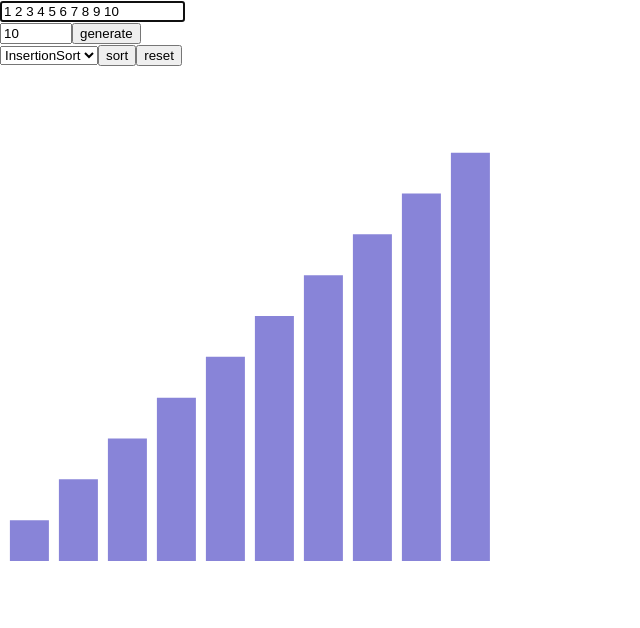
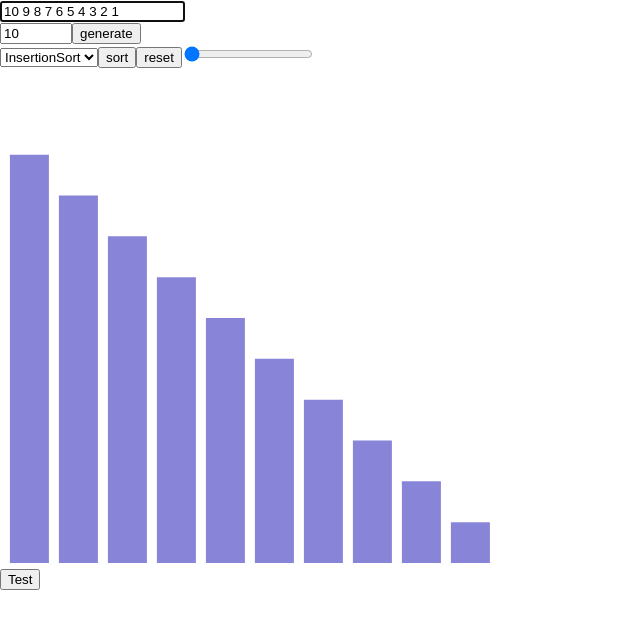
Before and after one commit to seajunk/sorting-algo-visualizer, a React (Create React App) app: page / in a window 1280 px wide. Shown: the top 628 px of the page, without its empty margins (0-640 px from the left). Built offline with nearby package versions, Linux system fonts and the light colour scheme.

Commit message:
added more stuff

```diff
--- a/src/components/Experimental.js
+++ b/src/components/Experimental.js
@@ -5,12 +5,13 @@ import mergeSort from "../algorithms/mergeSort";
 import Graph from './Graph'
 
 const Experimental = () => {
-    const [userInput, setUserInput] = useState('1 2 3 4 5 6 7 8 9 10')
+    const [userInput, setUserInput] = useState('10 9 8 7 6 5 4 3 2 1')
     const [arr, setArr] = useState([]);
     const [number, setNumber] = useState(10);
     const [intervalId, setIntervalId] = useState(null);
     const [button, setButton] = useState('sort')
     const [func, setFunc] = useState(() => insertionSort)
+    const [slide, setSlide] = useState(0)
 
     let dict = new Object();
     dict['1'] = insertionSort;
@@ -104,10 +105,17 @@ const Experimental = () => {
     }
 
 
+    const handleSlide = (event) => {
+        clearInterval(intervalId)
+        setButton('sort')
+        var temp = Math.floor((func(userInput.split(" ").map(i => Number(i))).length - 1) * (event.target.value / 1000))
+        setArr(func(userInput.split(" ").map(i => Number(i)))[temp])
+    }
 
 
     const test = () => {
-        console.log(func)
+        console.log(func(arr).length)
+        console.log(userInput.split(" ").map(i => Number(i)))
     }
 
     return(
@@ -124,8 +132,9 @@ const Experimental = () => {
             </select>
             <button onClick={handleClick} >{button}</button>
             <button onClick={reset}>reset</button>
+            <input defaultValue='0' type="range" min='0' max='1000' onChange={handleSlide} ></input>
             <Graph data={arr}></Graph>
-            {/* <button onClick={test} >Test</button> */}
+            <button onClick={test} >Test</button>
         </div>
     )
 }
```
